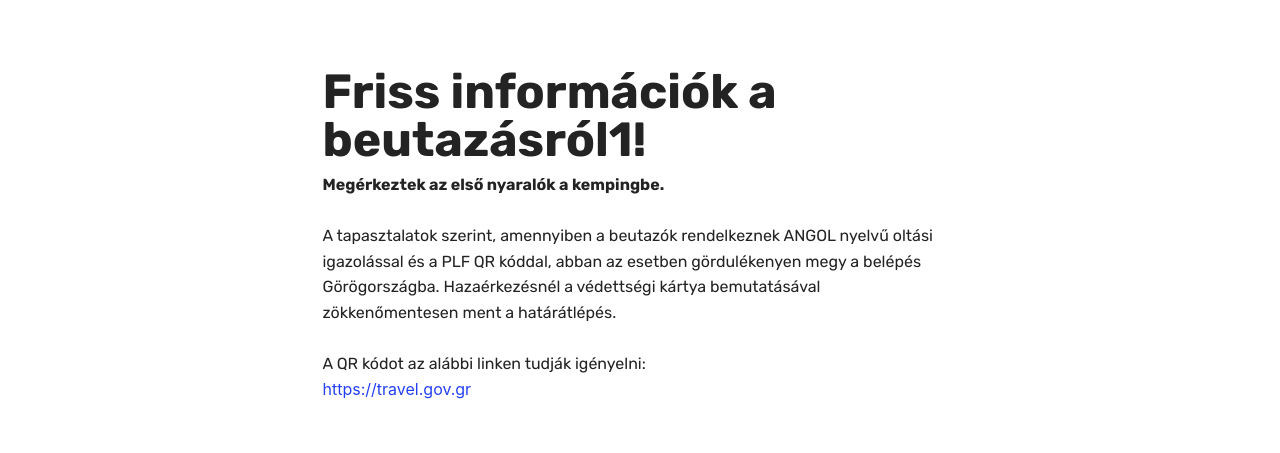
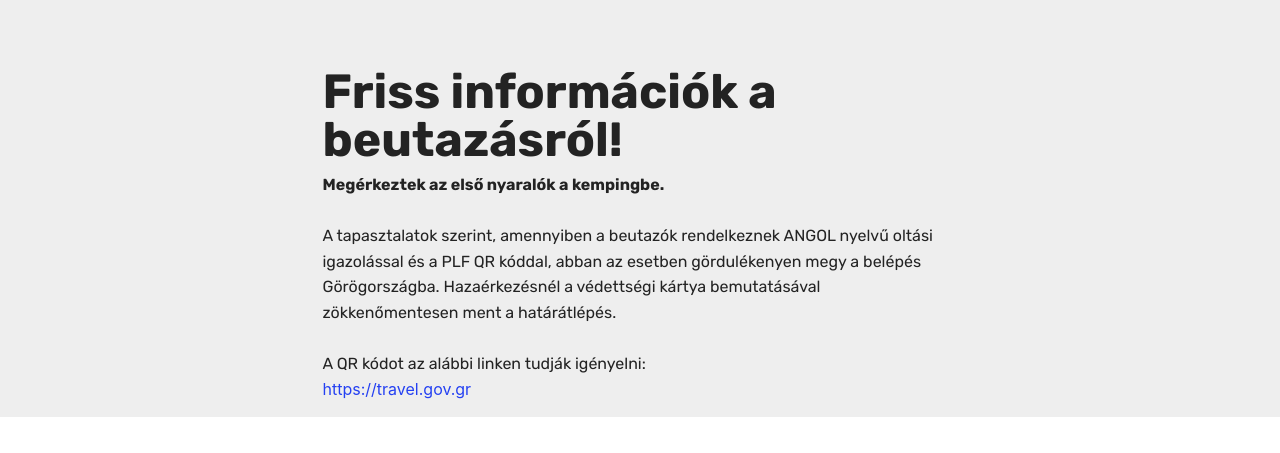
Before and after one commit to marklaszlo9/korinos_new, a Jekyll site: the page built from index.html, in a window 1280 px wide and 900 px high, scrolled down 707 px, cut to the strip 197-650 px from the top of the window. Built offline with Jekyll 4.4.1, drawn with Linux system fonts in a browser that asks for light colours; some web fonts are replaced.

Commit message:
Update home.html

```diff
--- a/_layouts/home.html
+++ b/_layouts/home.html
@@ -93,6 +93,8 @@
     </div>
 </section>
 -->
+<section>
+
 <br />
 <br />
 <br />
@@ -102,7 +104,7 @@
         <div class="media-container-column title col-12 col-lg-7 col-md-6">
 
             <h3 class="align-left mbr-bold mbr-fonts-style display-2">
-                Friss információk a beutazásról1!
+                Friss információk a beutazásról!
             </h3>
 
                 <div class="mbr-section-text">
```
